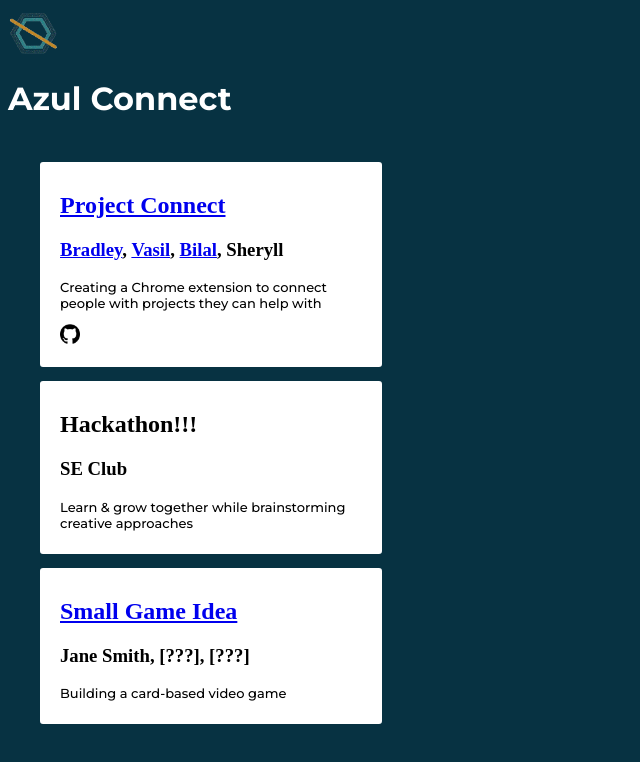
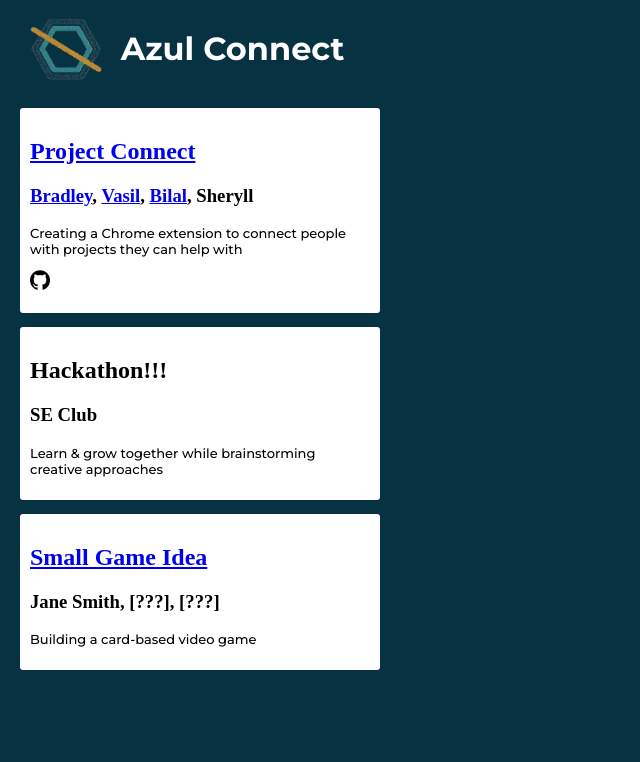
Before and after one commit to IntrixTheName/Error404, a browser extension: page azul.html in a window 1280 px wide. Shown: the whole page, without its empty margins (0-640 px from the left). Drawn offline with Linux system fonts and the light colour scheme.

Commit message:
CSS II: Electric Boogaloo

```diff
--- a/azul.html
+++ b/azul.html
@@ -28,30 +28,23 @@
             }
 
             body {
-                display: flex;
-                /*align-items: ;*/
+                display: block;
+                align-items: center;
+                flex-direction: column;
             }
 
-            /*.box {
+            .box {
                 display: flex;
                 align-items: center;
-                float: left;
-                padding: 10px;
-                margin: 10px;
-                /*grid-template-columns: 1fr 1fr 1fr;
                 width: 90%;
-            }*/
-
-            .content {
-                display: flex;
-                float: left;
-                width: 90%;
+                margin-left: 5%;
             }
 
             h1 {
                 color: #FFFFFF;
                 font-family: "Montserrat", sans-serif;
                 font-weight: 700; /* Bold weight */
+                margin-left: 5%;
             }
 
             h2, h3, h4, h5, h6 {
@@ -68,14 +61,15 @@
             ul {
                 list-style: none;
                 justify-content: left;
-                padding: 10px 20px;
-                width: 80%;
+                padding: 0;
+                width: 90%;
             }
             li {
+                justify-items: left;
                 border: 2px solid var(--primary1);
                 background-color: #FFFFFF;
                 border-radius: 5px;
-                padding: 10px 20px;
+                padding: 10px;
                 margin: 10px;
                 width: 95%;
             }
@@ -84,8 +78,9 @@
 
     <body>
         <div class="box">
-            <img src="Error 404 Logo Trimmed.png" width=50px height=50px>
+            <img src="Error 404 Logo Trimmed.png" width=75px height=75px>
             <h1>Azul Connect</h1>
+        </div>
         <ul>
             <li>
                 <!-- Vasil: Figured out how to open a new tab with a link!  target="_blank" -->
@@ -111,10 +106,5 @@
                 <p>Building a card-based video game</p>
             </li>
         </ul>
-        </div>
-
-        <div>
-
-        </div>
     </body>
 </html>
```
Lines whose indentation alone changed are shown as unchanged.
